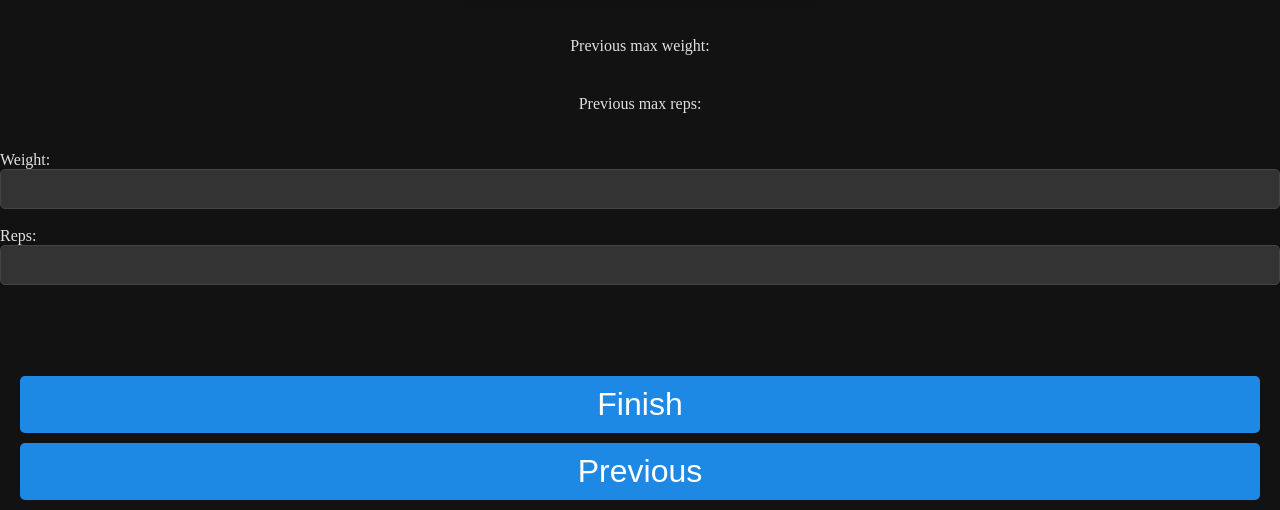
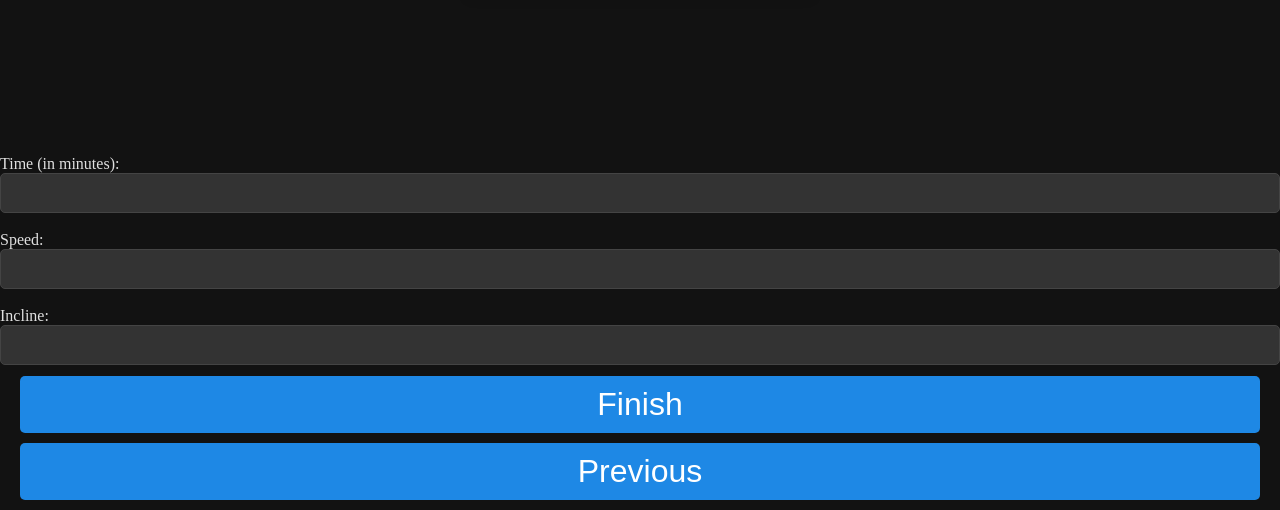
Before and after one commit to TheSebitzu/gym-app, a plain HTML site: page HTMLs/workouts/pull1/exercises/treadmill.html in a window 1280 px wide. Shown: the part 290-800 px from the top of the page. Drawn offline with Linux system fonts and the light colour scheme.

Commit message:
fix treadmill bug

```diff
--- a/HTMLs/workouts/pull1/exercises/treadmill.html
+++ b/HTMLs/workouts/pull1/exercises/treadmill.html
@@ -18,34 +18,31 @@
         <source src="../../../../videos_mp4/treadmill.mp4">
     </video>
 
-    <p id="maxkg">
-        Previous max weight:
-    </p>
-    <p id="maxreps">
-        Previous max reps:
-    </p>
+    <p></p>
+    <p></p>
+    <p></p>
 
     <br>
-    <label for="weight">Weight:</label>
-    <input type="number" id="weight" name="weight">
+    <label for="time">Time (in minutes):</label>
+    <input type="number" id="time" name="weight">
     <br>
-    <label for="reps">Reps:</label>
-    <input type="number" id="reps" name="reps">
+    <label for="speed">Speed:</label>
+    <input type="number" id="speed" name="reps">
+    <br>
+    <label for="incline">Incline:</label>
+    <input type="number" id="incline" name="reps">
     <div class="container">
     <p>
         <a href="../../../../HTMLs/done.html">
-            <button>Finish</button>
+            <button onclick="save_treadmill()">Finish</button>
         </a>
     </p>
     <p>
-        <a href="../../../../HTMLs/workouts/pull1/exercises/ex7.html">
+        <a href="../../../../HTMLs/workouts/legs1/exercises/ex7.html">
             <button>Previous</button>
         </a>
     </p>
     </div>
-    <script>
-        var nr_ex = 8;
-    </script>
     <script src="../../../../JSs/treadmill.js"></script>
 </body>
 
```
Also changed, not shown: HTMLs/workouts/legs2/exercises/treadmill.html (+11 -14 lines), HTMLs/workouts/pull2/exercises/treadmill.html (+11 -14 lines), HTMLs/workouts/push1/exercises/treadmill.html (+11 -14 lines), HTMLs/workouts/push2/exercises/treadmill.html (+11 -14 lines).
